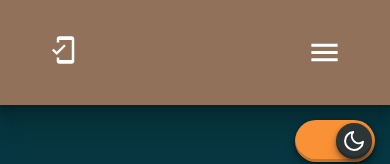
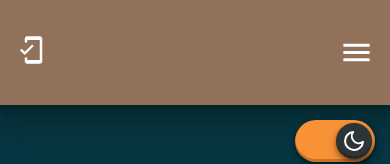
Before and after one commit to m4r0uanEkha/portfolio, a React (Create React App) app: page / in a window 390 px wide. Shown: the top 164 px of the page. Built offline with nearby package versions, Linux system fonts and the light colour scheme; the HTML template or start-up script is replaced by a standard one.

Commit message:
Mobile navbar tweaked

```diff
--- a/src/components/navbar/Navbar.jsx
+++ b/src/components/navbar/Navbar.jsx
@@ -17,7 +17,7 @@ const Navbar = ({ darkTheme, setDarkTheme }) => {
             <div className={`nav--header${darkTheme ? " dark" : ""}`}>
 
                 <div className="nav--burger">
-                    <MdMobileFriendly fontSize={30} />
+                    <MdMobileFriendly className={toggleMenu ? "nav--invisible-icon" : ""} fontSize={30} />
                     {
                         toggleMenu ?
                             <MdClose fontSize={35} onClick={() => setToggleMenu(false)} /> :
--- a/src/components/navbar/navbar.css
+++ b/src/components/navbar/navbar.css
@@ -7,7 +7,7 @@
     justify-content: center;
     align-items: center;
     /* padding: 2.2rem 6rem; */
-    padding: 2.2rem 3rem;
+    padding: 2.2rem 1rem;
     box-shadow: rgba(0, 0, 0, 0.09) 0px 2px 1px, rgba(0, 0, 0, 0.09) 0px 4px 2px, rgba(0, 0, 0, 0.09) 0px 8px 4px, rgba(0, 0, 0, 0.09) 0px 16px 8px, rgba(0, 0, 0, 0.09) 0px 32px 16px;
 }
 
@@ -38,6 +38,10 @@ nav.dark .nav--burger {
     margin-bottom: 10px;
 }
 
+.nav--invisible-icon {
+    opacity: 0;
+}
+
 .nav--header-list {
     list-style: none;
     display: none;
@@ -48,7 +52,7 @@ nav a {
     font-size: large;
     display: flex;
     align-items: center;
-    gap: 0.5em;
+    gap: 0.1em;
 }
 
 nav a:hover {
```
